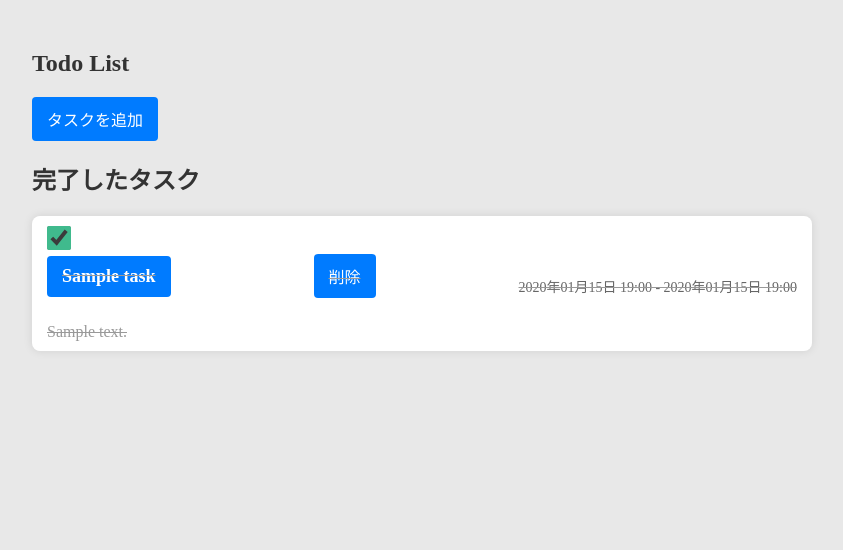
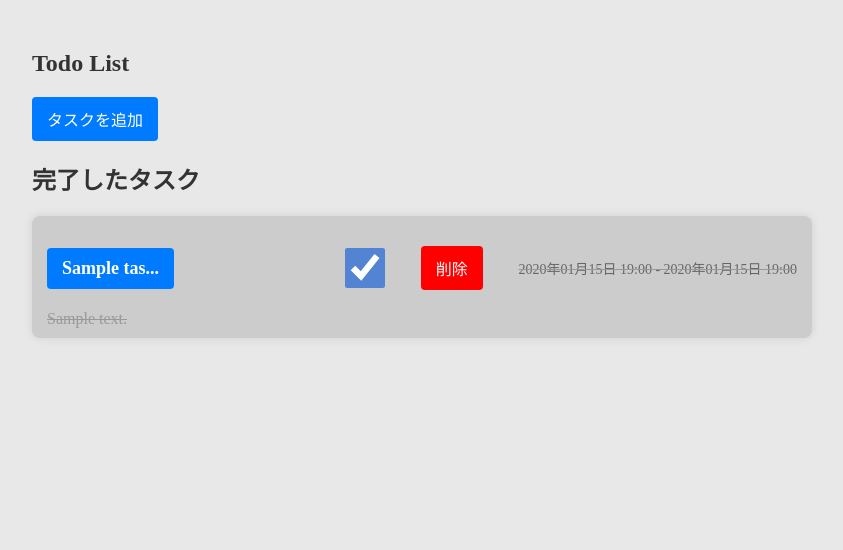
Before and after one commit to m-sh1m0tan1/TODO_APP, a Django app: page / in a window 1280 px wide. Shown: the top 550 px of the page, without its empty margins (218-1061 px from the left). Run offline with Django 4.2, Linux system fonts and the light colour scheme; tables that the repository leaves empty hold one stand-in row (values such as "Sample post"); some libraries are stand-ins or nearby versions.

Commit message:
完成してあとはデプロイ

```diff
--- a/mytodo/views.py
+++ b/mytodo/views.py
@@ -1,6 +1,5 @@
 from django.shortcuts import render, redirect
-from django.urls import reverse_lazy
-from django.views import View, generic # クラスベースビューを継承するために必要
+from django.views import View
 from .models import Task
 from .forms import TaskForm
 
--- a/static/css/style.css
+++ b/static/css/style.css
@@ -21,7 +21,7 @@ h1 {
 
 .index a {
   display: inline-block;
-  margin-bottom: 20px;
+  /* margin-bottom: 20px; */
   padding: 10px 15px;
   background-color: #007bff;
   color: #fff;
@@ -48,13 +48,15 @@ h1 {
 .index li.complete {
   text-decoration: line-through;
   color: #999;
+  background-color: #ccc;
 }
 
 .task-header {
   display: flex;
   justify-content: space-between;
   align-items: center;
-  margin-bottom: 5px;
+  margin-top: 20px;
+  margin-bottom: 20px;
 }
 
 .task-title {
@@ -127,10 +129,36 @@ h1 {
 
 .index ul li form input{
   position: relative;
-  width: 24px;
-  height: 24px;
+  width: 40px;
+  height: 40px;
 }
 
 .index ul li form input:checked{
-  accent-color: #40ba8d;
+  accent-color: #5383d3;
 }
+
+#delete-button{
+  background-color: red;
+  /* text-decoration: none; */
+}
+
+#delete-button:hover{
+  background-color: #b22d35;
+}
+
+.index .add-button{
+  margin-bottom: 20px;
+}
+
+.index .title-button{
+  width: fit-content;
+  text-align: center;
+  position: sticky;
+}
+
+.index .title-div{
+  width: 35%;
+}
+.delete-button{
+  text-decoration: none;
+}
--- /dev/null
+++ b/static/js/string_process.js
@@ -0,0 +1,11 @@
+'use strict';
+
+const task_titles = document.getElementsByClassName('task-title');
+for (let i = 0; i < task_titles.length; i++){
+    // console.log(task_titles[i].innerHTML);
+    let title = task_titles[i].innerHTML;
+    if (title.length > 10){
+        title = title.substring(0, 10) + '...';
+    }
+    task_titles[i].innerHTML = title;
+}
--- a/templates/mytodo/add.html
+++ b/templates/mytodo/add.html
@@ -8,7 +8,7 @@
 <div class="add">
   <h1>タスク追加ページ</h1>
 
-  <form action="{% url 'add' %}" method="post">
+  <form action="" method="post">
     {% csrf_token %}
 
     <div>
--- a/templates/mytodo/delete.html
+++ b/templates/mytodo/delete.html
@@ -11,7 +11,7 @@
     {% csrf_token %}
     <input type="hidden" name="task_id" value="{{id}}">
     <h3>{{id}}番の{{title}}のタスクを削除しますか？</h3>
-    <button type="submit">削除</button>
+    <button type="submit" id="delete-button">削除</button>
     <a href="{% url 'index' %}"><button type="button">戻る</button></a>
 </form>
 {% endblock contents %}
--- a/templates/mytodo/index.html
+++ b/templates/mytodo/index.html
@@ -1,9 +1,10 @@
 {% extends "base.html" %}
+{% load static %}
 {% block title %}- Top -{% endblock title %}
 {% block contents %}
 <div class="index">
   <h1>Todo List</h1>
-  <a href="{% url 'add' %}">タスクを追加</a>
+  <a href="{% url 'add' %}" class="add-button">タスクを追加</a>
 
   <ul>
     {% for task in todo_list %}
@@ -11,10 +12,12 @@
         <form action="{% url 'update_task_complete' %}" method="post">
             {% csrf_token %}
             <input type="hidden" name="task_id" value="{{task.id}}">
-            <input type="checkbox" name="task_{{task.id}}" onchange="this.form.submit()" {% if task.complete %}checked{% endif %}>
             <div class="task-header">
-                <a href="{% url 'update' task.id %}"><span class="task-title">{{task.title}}</span></a>
-                <a href="{% url 'delete' task.id %}">削除</a>
+              <div class="title-div">
+                <a href="{% url 'update' task.id %}" class="title-button"><span class="task-title">{{task.title}}</span></a>
+              </div>
+                <input type="checkbox" name="task_{{task.id}}" onchange="this.form.submit()" {% if task.complete %}checked{% endif %}>
+                <a href="{% url 'delete' task.id %}" id="delete-button">削除</a>
                 <span class="task-date">
                     {{task.start_date|date:"Y年m月d日 H:i"}} - {{task.end_date|date:"Y年m月d日 H:i"}}
                 </span>
@@ -30,10 +33,14 @@
         <form action="{% url 'update_task_complete' %}" method="post">
             {% csrf_token %}
             <input type="hidden" name="task_id" value="{{task.id}}">
-            <input type="checkbox" name="task_{{task.id}}" onchange="this.form.submit()" {% if task.complete %}checked{% endif %}>
             <div class="task-header">
+              <div class="title-div">
                 <a href="{% url 'update' task.id %}"><span class="task-title">{{task.title}}</span></a>
-                <a href="{% url 'delete' task.id %}">削除</a>
+              </div>
+                <input type="checkbox" name="task_{{task.id}}" onchange="this.form.submit()" {% if task.complete %}checked{% endif %}>
+                <div class="delete-button">
+                <a href="{% url 'delete' task.id %}"id="delete-button">削除</a>
+                </div>
                 <span class="task-date">
                     {{task.start_date|date:"Y年m月d日 H:i"}} - {{task.end_date|date:"Y年m月d日 H:i"}}
                 </span>
@@ -46,3 +53,7 @@
   </ul>
 </div>
 {% endblock contents %}
+
+{% block footer %}
+<script type="text/javascript" src="{% static 'js/string_process.js' %}"></script>
+{% endblock %}
--- a/templates/mytodo/update.html
+++ b/templates/mytodo/update.html
@@ -6,7 +6,7 @@
 <div class="add">
 <h1>タスクの編集</h1>
 {% comment %} {{task.id}} {% endcomment %}
-<form action="{% url 'update' task.id %}" method="post">
+<form action="" method="post">
     {% csrf_token %}
     <div>
       <label for="{{ form.title.id_for_label }}">タスク名:</label>
```
Also changed, not shown: mytodo/forms.py (+26 -21 lines).
